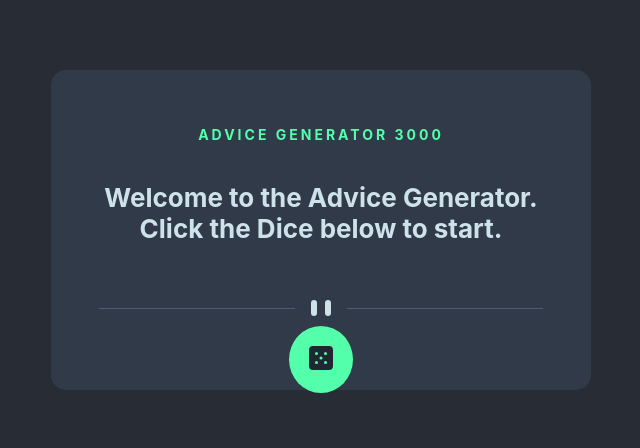
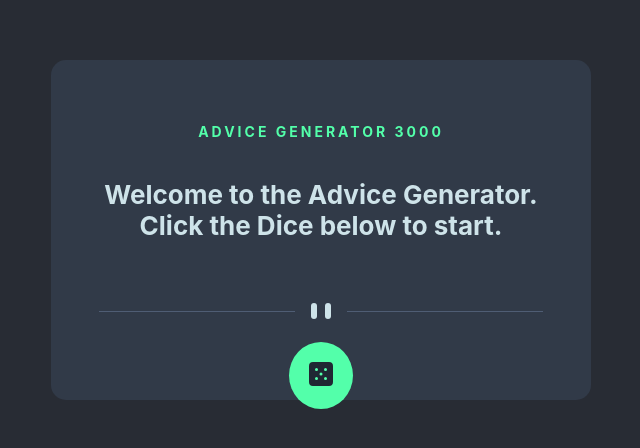
Before and after one commit to alicewon/advice-generator, a React (Create React App) app: page / in a window 1280 px wide. Shown: the part 170-618 px from the top of the page, without its empty margins (319-959 px from the left). Built offline with nearby package versions, Linux system fonts and the light colour scheme.

Commit message:
css updates

```diff
--- a/src/App.css
+++ b/src/App.css
@@ -17,7 +17,7 @@
 .Card {
   background-color: #313A48;
   border-radius: 15px;
-  height: 320px;
+  height: 340px;
   width: 540px;
   align-items: center;
   justify-content: center;
@@ -60,7 +60,7 @@
   border: none;
   padding:20px;
   position: absolute;
-  top: 62%;
+  top: 64%;
   transition-duration: .3s;
 	transition-property: box-shadow;
 }
```
